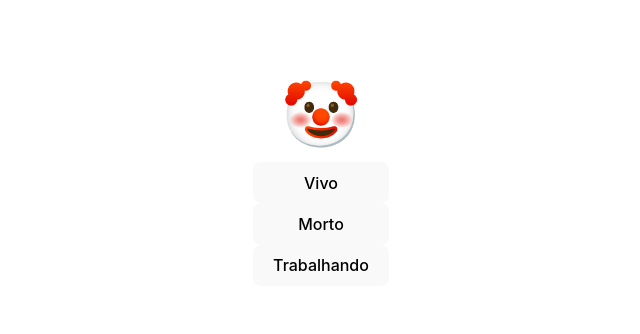
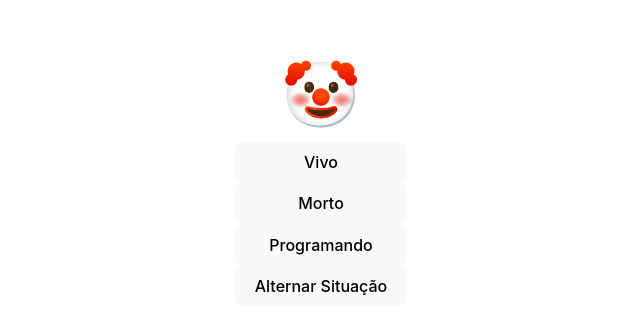
Before and after one commit to ufjf-dcc207/ufjf-dcc207-2024-3-a-atv06-DarlanHenrique, a React (Vite) app: page / in a window 1280 px wide. Shown: the part 224-558 px from the top of the page, without its empty margins (319-959 px from the left). Built offline with nearby package versions, Linux system fonts and the light colour scheme.

Commit message:
create switch status button

```diff
--- a/src/Emoji.tsx
+++ b/src/Emoji.tsx
@@ -1,13 +1,11 @@
 import "./Emoji.css";
 import { useState } from "react";
 
-const EMOJIS = new Map<string, string>(
-    [
+const EMOJIS = new Map<string, string>([
   ["happy", "😊"],
   ["dead", "💀"],
   ["programming", "👨‍💻"],
-    ],
-);
+]);
 //EMOJIS.set("happy", "😊");
 
 export default function Emoji() {
@@ -25,14 +23,30 @@ function toWork() {
     setSituation("programming");
   }
 
+ function switchStatus() {
+    switch (situation) {
+    case "happy":
+        setSituation("dead");
+        break;
+    case "dead":
+        setSituation("programming");
+        break;
+    case "":
+    case "programming":
+        setSituation("happy");
+        break;
+    }
+  }
+
   return (
     <div className="emoji">
       <div className="face">{EMOJIS.get(situation) || "🤡"}</div>
       <div className="actions">
         <button onClick={toHappy}>Vivo</button>
         <button onClick={toDead}>Morto</button>
-        <button onClick={toWork}>Trabalhando</button>
+        <button onClick={toWork}>Programando</button>
+        <button onClick={switchStatus}>Alternar Situação</button>
       </div>
     </div>
-)
+  );
 }
```
Lines whose indentation alone changed are shown as unchanged.
